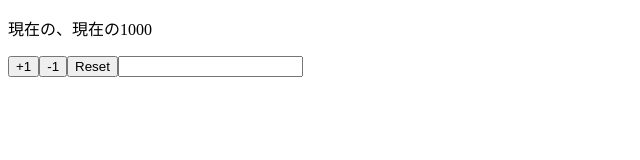
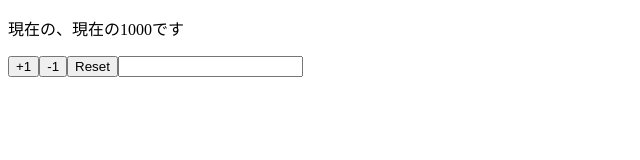
Before and after one commit to tnkyk/React-tutorial, a React (Create React App) app in the folder tutorial001/: page / in a window 1280 px wide. Shown: the top 160 px of the page, without its empty margins (0-640 px from the left). Built offline with nearby package versions, Linux system fonts and the light colour scheme.

Commit message:
implement callbacks

```diff
--- a/tutorial001/src/App.js
+++ b/tutorial001/src/App.js
@@ -1,4 +1,4 @@
-import React, {useState} from 'react';
+import React, {useEffect,useState} from 'react';
 
 
 const App = props => {
@@ -10,12 +10,25 @@ const App = props => {
   const [state,setState] = useState(props)
   const {name,price} = state
 
+  // renderringの後に呼ばれる
+  useEffect(() =>{
+    console.log('use useEffect')
+  })
+
+  useEffect(() =>{
+    console.log('this is like componentDidMount')
+  },[])
+
+  useEffect(() =>{
+    console.log('this callback is for name only')
+  },[name])
+
   const reset = () => setState(props)
 
 
   return (
     <React.Fragment>
-      <p>現在の{name}、現在の{price}</p>
+      <p>現在の{name}、現在の{price}です</p>
       <button onClick={()=>setState({...state,price:state.price+1})}>+1</button>
       <button onClick={()=>setState({...state,price:state.price-1})}>-1</button>
       <button onClick={reset}>Reset</button>
```
